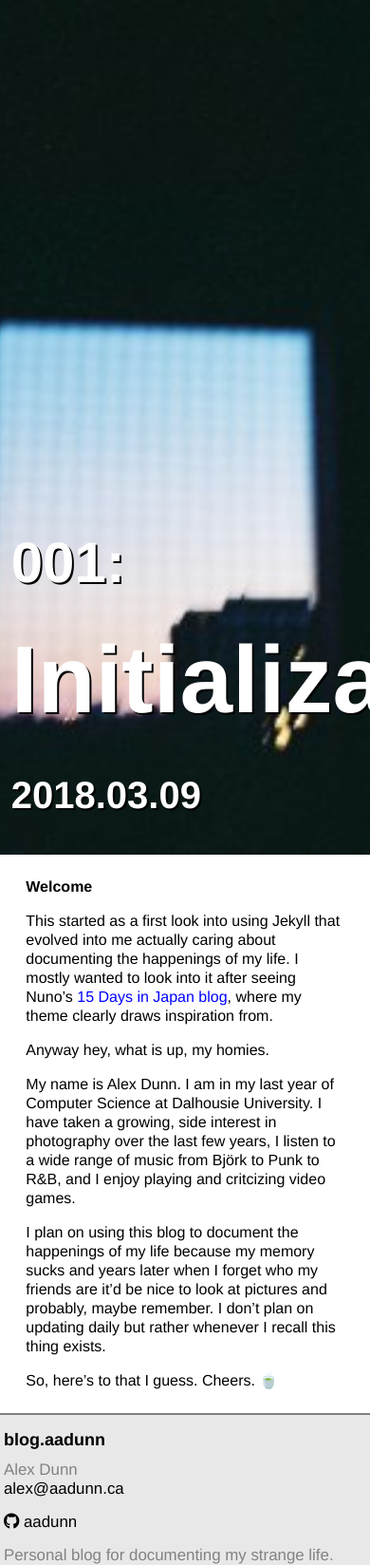
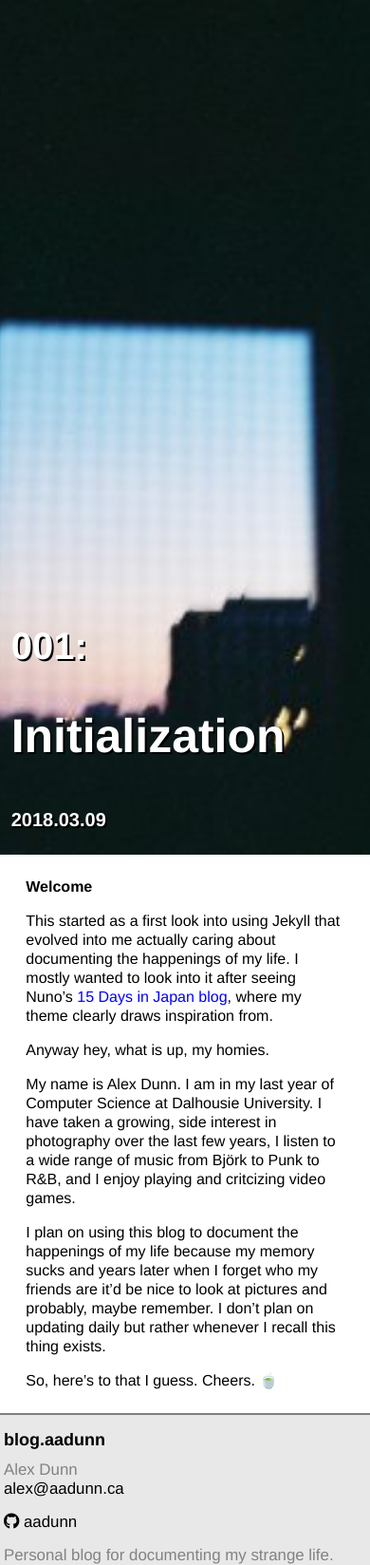
Before and after one commit to aadunn/blog, a Jekyll site: the page built from _posts/2018-03-09-first-post.md, in a window 390 px wide. Shown: the whole page at 95% size. Built offline with Jekyll 4.4.1, drawn with Linux system fonts in a browser that asks for light colours; nearby versions of some CDN libraries.

Commit message:
post titles are very responsive now, i am very excited

```diff
--- a/_includes/head.html
+++ b/_includes/head.html
@@ -19,4 +19,7 @@
 
   <!-- favicon -->
   <link href="{{ "assets/images/favicon.ico" | relative_url }}" rel="icon" type="image/x-icon" />
+
+  <!-- feed -->
+  {% feed_meta %}
 </head>
--- a/_sass/base.scss
+++ b/_sass/base.scss
@@ -53,7 +53,7 @@ a:hover {
   padding: 1%;
 
   background-image: url("../images/space.jpg");
-  opacity: .75;
+  opacity: .90;
   border-style: solid;
   border-color: gray;
   border-width: 0px 0px 2px 0px;
@@ -165,24 +165,6 @@ h1,h2,h3,h4 {
   text-shadow: $drop-shadow;
 }
 
-.article-cover {
-  h1 {
-    font-size: 100px;
-  }
-
-  h2 {
-    font-size: 80px;
-  }
-
-  h3 {
-    font-size: 60px;
-  }
-
-  h4 {
-    font-size: 40px;
-  }
-}
-
 .center {
 	margin: auto;
 }
--- a/_sass/post.scss
+++ b/_sass/post.scss
@@ -20,6 +20,22 @@
 .article-cover {
 	height: 100vh;
 	text-shadow: $drop-shadow;
+
+	h1 {
+    font-size: 100px;
+  }
+
+  h2 {
+    font-size: 80px;
+  }
+
+  h3 {
+    font-size: 60px;
+  }
+
+  h4 {
+    font-size: 40px;
+  }
 
 	span {
 		padding-left: 3%;
@@ -55,6 +71,24 @@
 }
 
 @include media-query($on-palm) {
+	.article-cover {
+		span {
+			h1 {
+				font-size: 50px;
+			}
+
+			h3 {
+
+				font-size: 40px;
+			}
+
+			h4 {
+
+				font-size: 20px;
+			}
+		}
+	}
+
   .article-body {
     width: 90vw;
   }
```
